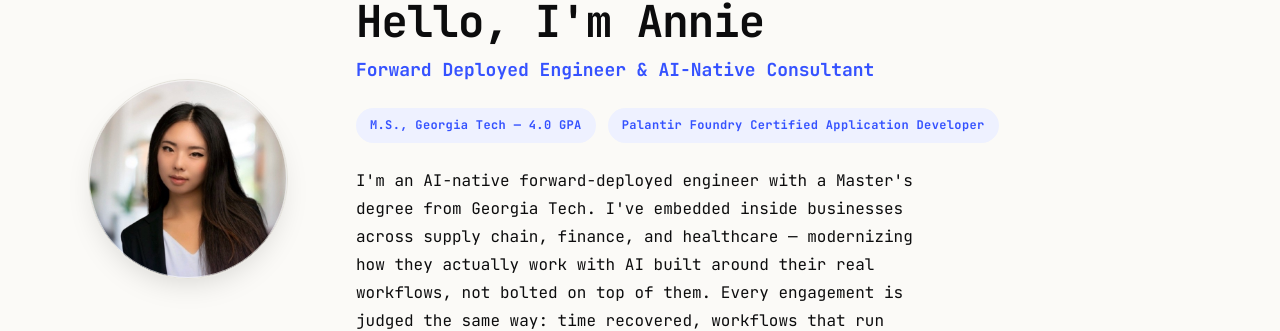
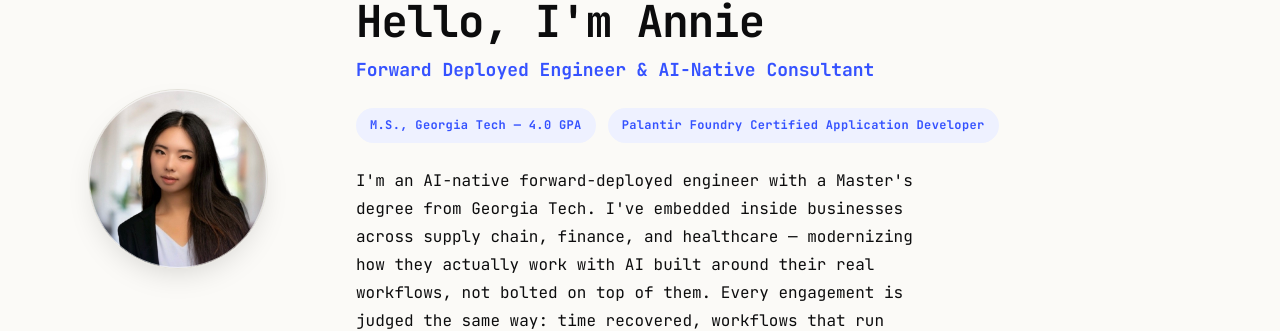
Before and after one commit to zhannie78/fde, a Next.js app: page /about in a window 1280 px wide. Shown: the part 150-481 px from the top of the page. Built offline with nearby package versions, Linux system fonts and the light colour scheme; no server answers.

Commit message:
fix: shrink About-page avatar photo, especially on mobile
- .avatar-wrap now responsive: 128px (mobile) / 160px (sm) / 180px (md+), was a fixed 200px at every width

```diff
--- a/src/app/globals.css
+++ b/src/app/globals.css
@@ -292,12 +292,24 @@
 /* About-page avatar framing */
 .avatar-wrap {
   position: relative;
-  width: 200px;
-  height: 200px;
+  width: 128px;
+  height: 128px;
   border-radius: 50%;
   overflow: hidden;
   border: 1px solid var(--border);
   box-shadow: 0 12px 32px -12px rgba(12, 12, 13, 0.18);
+}
+@media (min-width: 640px) {
+  .avatar-wrap {
+    width: 160px;
+    height: 160px;
+  }
+}
+@media (min-width: 768px) {
+  .avatar-wrap {
+    width: 180px;
+    height: 180px;
+  }
 }
 .avatar-wrap::after {
   content: "";
```
Also changed, not shown: .planning/STATE.md.
